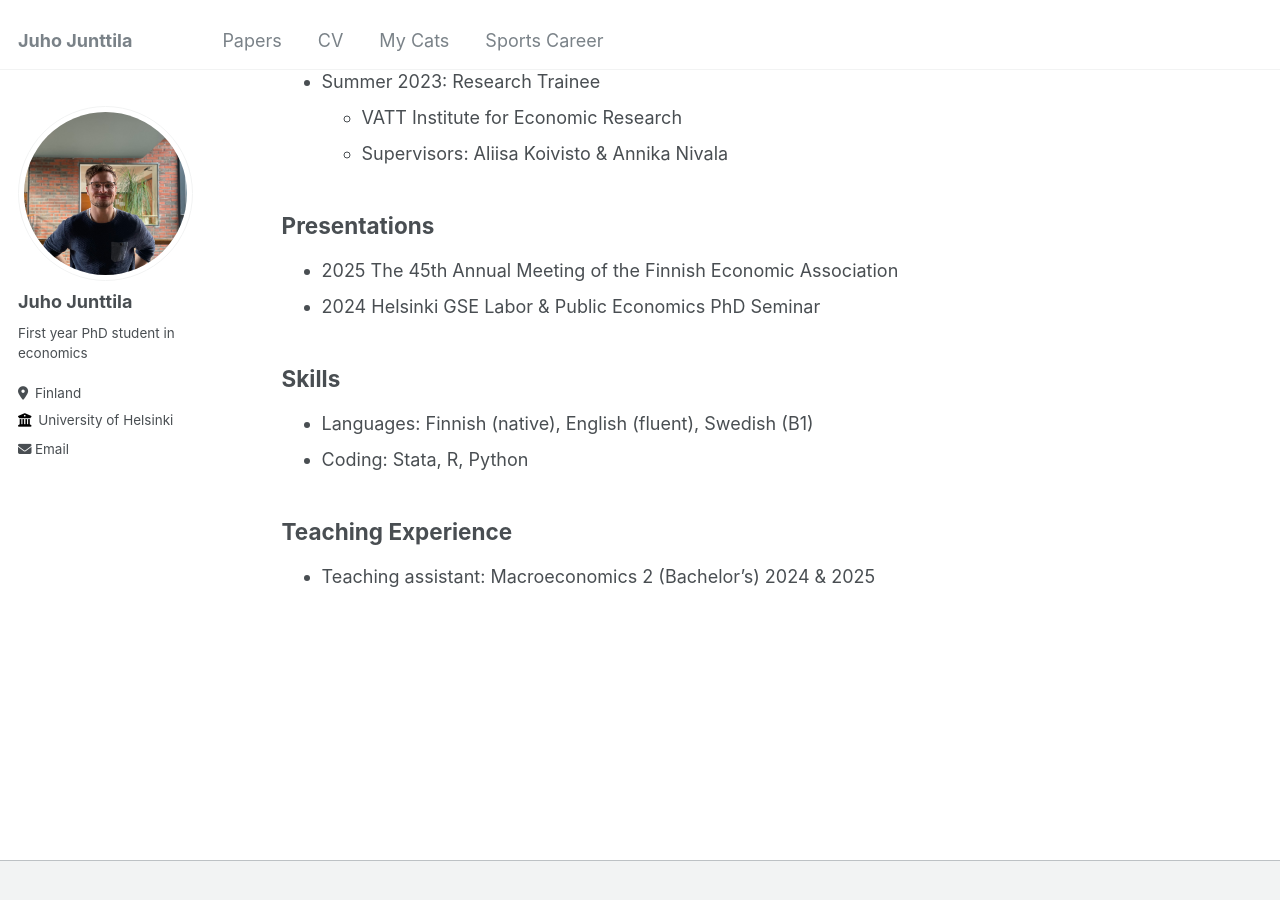
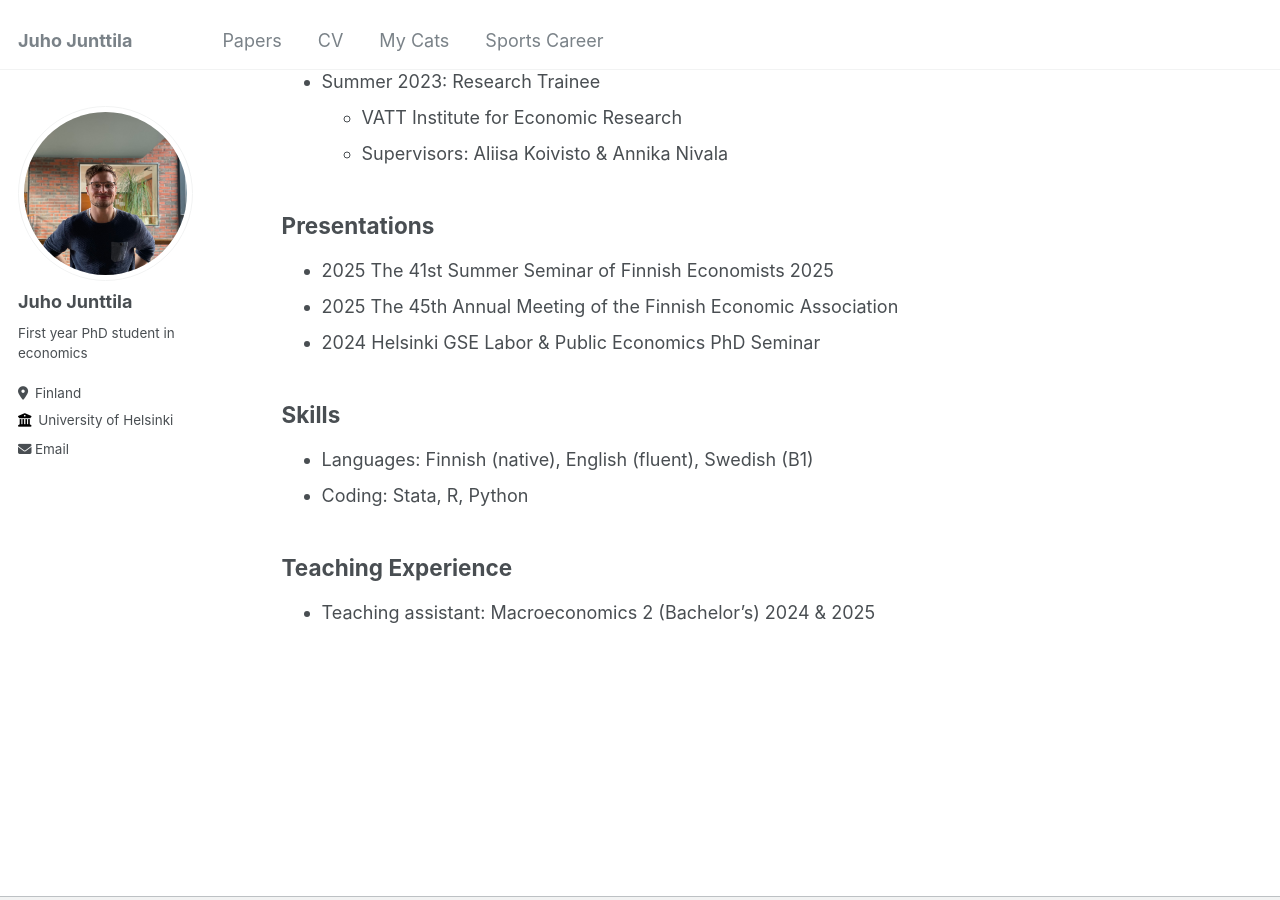
Before and after one commit to Juho-Junttila/Juho-Junttila.github.io, a Jekyll site: the page built from _pages/cv.md, in a window 1280 px wide and 900 px high, scrolled down 381 px. Built offline with Jekyll 4.4.1, drawn with Linux system fonts in a browser that asks for light colours.

Commit message:
Update cv.md

```diff
--- a/_pages/cv.md
+++ b/_pages/cv.md
@@ -26,6 +26,7 @@ Work experience
 
 Presentations
 -----
+* 2025 The 41st Summer Seminar of Finnish Economists 2025
 * 2025 The 45th Annual Meeting of the Finnish Economic Association
 * 2024 Helsinki GSE Labor & Public Economics PhD Seminar
 
```
